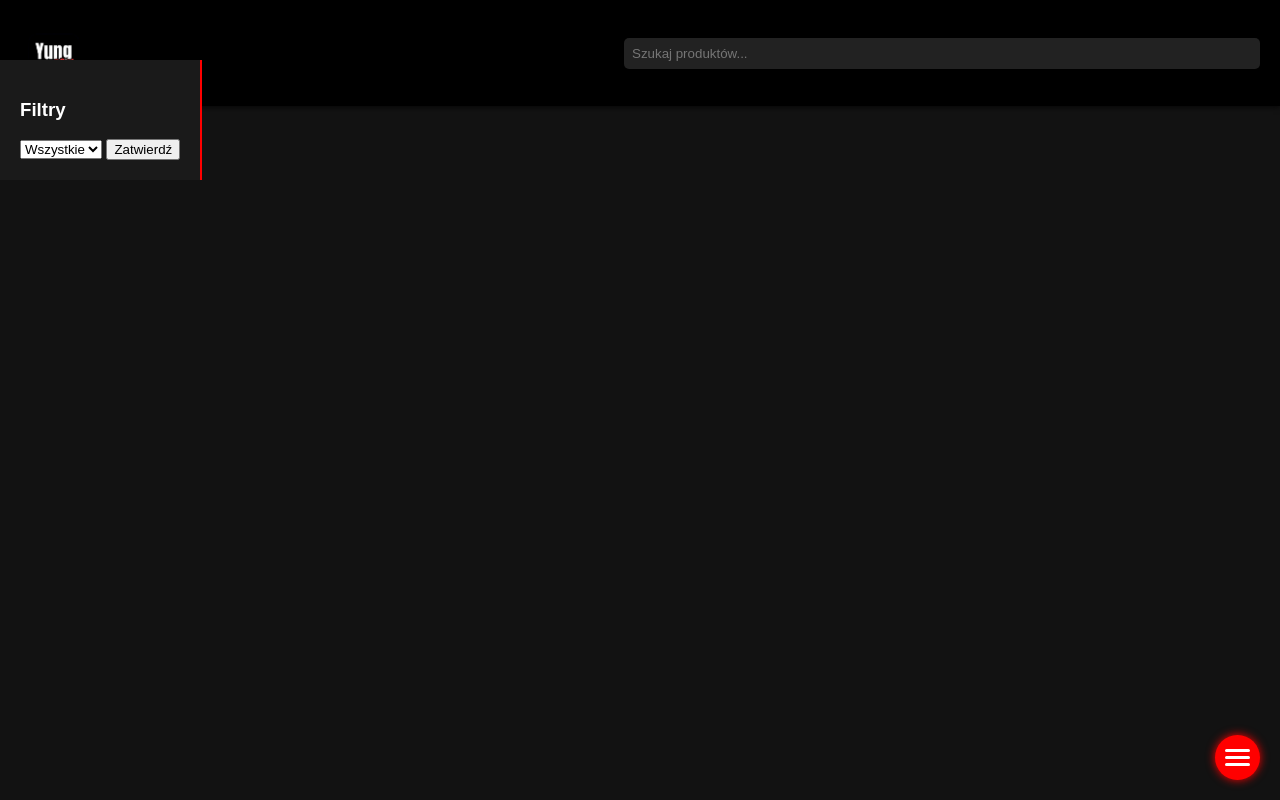
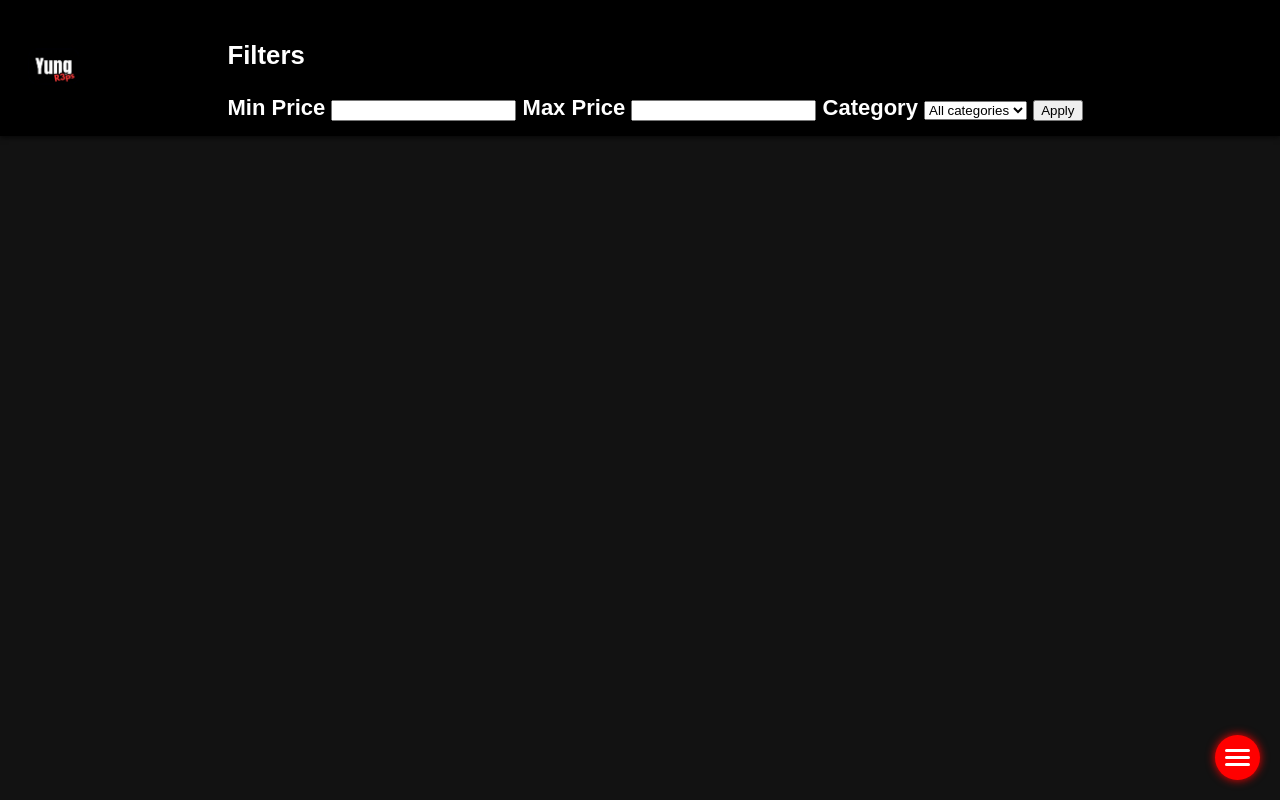
Before and after one commit to YungMati/SECRET2, a website: page index.html in a window 1280 px wide. Both pictures are taken after a click on the element 1237 px from the left and 757 px from the top of the page. Drawn offline with Linux system fonts and the light colour scheme.

Commit message:
Update index.html

```diff
--- a/index.html
+++ b/index.html
@@ -11,31 +11,40 @@
     <div class="logo" onclick="location.href='admin.html'">
       <img src="logo.png" alt="Logo" style="height: 70px;">
     </div>
-    <input type="text" id="searchInput" placeholder="Szukaj produktów...">
-  </div>
-
-  <div class="filter-btn" onclick="toggleFilters()">
+      <div class="filter-btn" onclick="toggleFilters()">
     <div class="bar"></div>
     <div class="bar"></div>
     <div class="bar"></div>
   </div>
 
-  <div class="filter-panel" id="filters">
-    <h3>Filtry</h3>
-    <select id="batchFilter">
-      <option value="">Wszystkie</option>
-      <option value="best">Best</option>
-      <option value="budżet">Budżet</option>
+  <div id="filters" class="filters hidden">
+    <h3>Filters</h3>
+    <label>Min Price</label>
+    <input type="number" id="minPrice">
+    <label>Max Price</label>
+    <input type="number" id="maxPrice">
+    <label>Category</label>
+    <select id="categoryFilter">
+      <option value="">All categories</option>
+      <option value="Shoes">Shoes</option>
+      <option value="Socks">Socks</option>
+      <option value="Pants">Pants</option>
+      <option value="T-Shirts">T-Shirts</option>
+      <option value="Jackets">Jackets</option>
+      <option value="Hats">Hats</option>
+      <option value="Underwear">Underwear</option>
+      <option value="Shorts">Shorts</option>
+      <option value="Hoodies">Hoodies</option>
+      <option value="Accessories">Accessories</option>
     </select>
-    <button onclick="applyFilters()">Zatwierdź</button>
+    <button onclick="applyFilters()">Apply</button>
   </div>
 
   <div class="product-list" id="productList"></div>
 
   <script>
-    let allProducts = JSON.parse(localStorage.getItem("products") || "[]");
     const container = document.getElementById("productList");
-    const searchInput = document.getElementById("searchInput");
+    let products = JSON.parse(localStorage.getItem("products") || "[]");
 
     function createProductCard(prod) {
       return `
@@ -49,26 +58,31 @@
         </div>`;
     }
 
-    function renderProducts(products) {
-      container.innerHTML = products.map(createProductCard).join('');
+    function showProducts(filtered = products) {
+      container.innerHTML = filtered.map(createProductCard).join('');
+    }
+
+    function toggleFilters() {
+      document.getElementById("filters").classList.toggle("hidden");
     }
 
     function applyFilters() {
-      const batch = document.getElementById("batchFilter").value;
-      let filtered = [...allProducts];
-      if (batch) filtered = filtered.filter(p => p.batch === batch);
-      const query = searchInput.value.toLowerCase();
-      if (query) filtered = filtered.filter(p => p.name.toLowerCase().includes(query));
-      renderProducts(filtered);
+      const min = parseFloat(document.getElementById("minPrice").value) || 0;
+      const max = parseFloat(document.getElementById("maxPrice").value) || Infinity;
+      const cat = document.getElementById("categoryFilter").value;
+      const filtered = products.filter(p => {
+        return p.price >= min && p.price <= max && (!cat || p.category === cat);
+      });
+      showProducts(filtered);
     }
 
-    function toggleFilters() {
-      document.getElementById("filters").classList.toggle("visible");
-    }
+    document.getElementById("searchInput").addEventListener("input", e => {
+      const val = e.target.value.toLowerCase();
+      const result = products.filter(p => p.name.toLowerCase().includes(val));
+      showProducts(result);
+    });
 
-    searchInput.addEventListener("input", applyFilters);
-
-    renderProducts(allProducts);
+    showProducts();
   </script>
 </body>
 </html>
```
